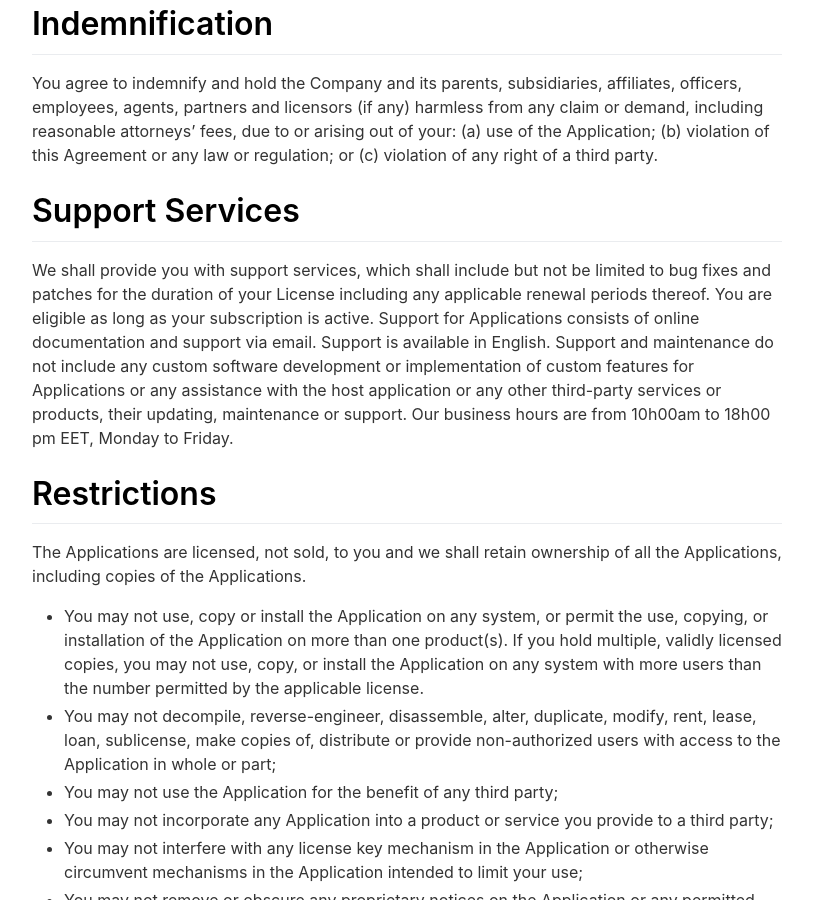
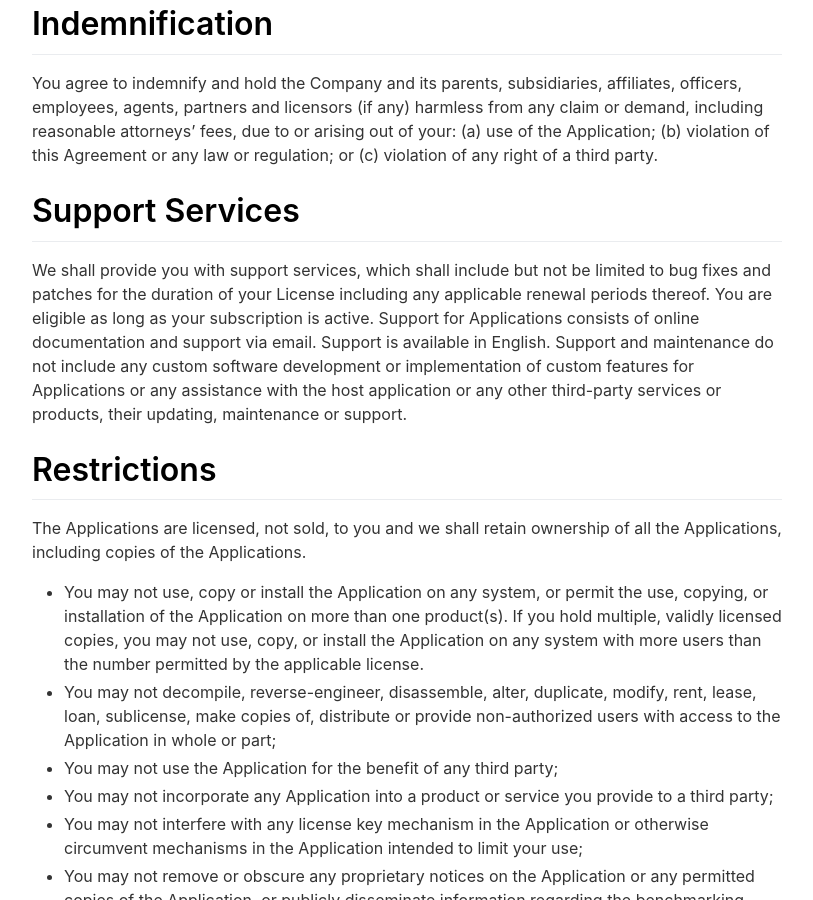
Before and after one commit to upsmithapps/upsmithapps.github.io, a Jekyll site: the page built from _pages/termsofservice.md, in a window 1280 px wide and 900 px high, scrolled down 3482 px. Shown: the whole window, without its empty margins (233-1046 px from the left). Built offline with Jekyll 4.4.1, drawn with Linux system fonts in a browser that asks for light colours; nearby versions of some CDN libraries.

Commit message:
Remove support hours

```diff
--- a/_pages/termsofservice.md
+++ b/_pages/termsofservice.md
@@ -93,7 +93,7 @@ You agree to indemnify and hold the Company and its parents, subsidiaries, affil
 
 # Support Services
 
-We shall provide you with support services, which shall include but not be limited to bug fixes and patches for the duration of your License including any applicable renewal periods thereof. You are eligible as long as your subscription is active. Support for Applications consists of online documentation and support via email. Support is available in English. Support and maintenance do not include any custom software development or implementation of custom features for Applications or any assistance with the host application or any other third-party services or products, their updating, maintenance or support. Our business hours are from 10h00am to 18h00 pm EET, Monday to Friday.
+We shall provide you with support services, which shall include but not be limited to bug fixes and patches for the duration of your License including any applicable renewal periods thereof. You are eligible as long as your subscription is active. Support for Applications consists of online documentation and support via email. Support is available in English. Support and maintenance do not include any custom software development or implementation of custom features for Applications or any assistance with the host application or any other third-party services or products, their updating, maintenance or support.
 
 # Restrictions
 
```
